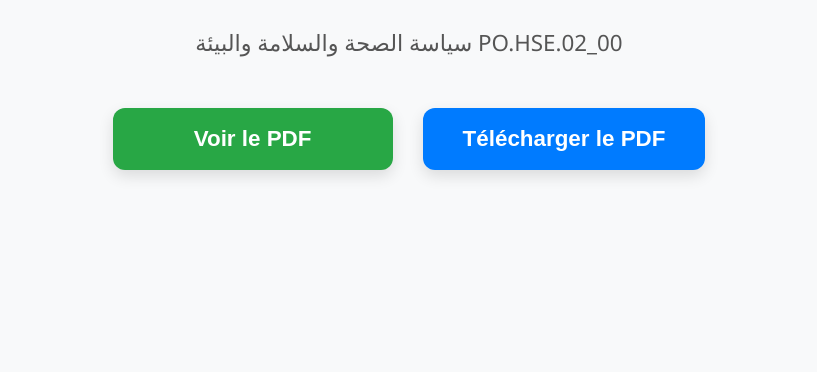
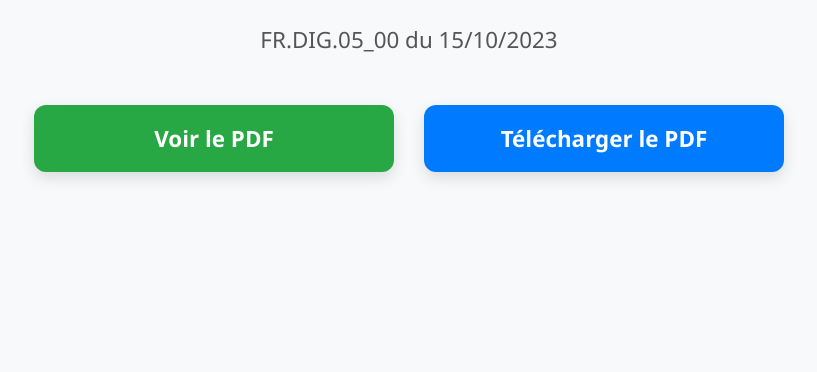
Before and after one commit to wkwtunisia/-PO.HSE.02_00, a plain HTML site: page index.html in a window 1280 px wide. Shown: the part 548-920 px from the top of the page, without its empty margins (231-1048 px from the left). Drawn offline with Linux system fonts and the light colour scheme.

Commit message:
Update index.html

```diff
--- a/index.html
+++ b/index.html
@@ -3,7 +3,8 @@
 <head>
     <meta charset="UTF-8">
     <meta name="viewport" content="width=device-width, initial-scale=1.0">
-    <title>سياسة الصحة والسلامة والبيئة </title>
+    <title>سياسة الصحة والسلامة والبيئة</title>
+
     <style>
         body {
             font-family: 'Segoe UI', Arial, sans-serif;
@@ -17,109 +18,112 @@
             justify-content: center;
             align-items: center;
         }
+
         .logo {
             max-width: 300px;
-            height: auto;
             margin-bottom: 30px;
             transition: transform 0.3s ease;
         }
+
         .logo:hover {
             transform: scale(1.05);
         }
+
         h1 {
             font-size: 2.5em;
             color: #003087;
             margin: 20px 0;
-            font-weight: 600;
         }
+
         .subtitle {
             font-size: 1.4em;
             color: #555;
             margin-bottom: 50px;
         }
+
         .buttons {
             display: flex;
+            gap: 30px;
             flex-wrap: wrap;
             justify-content: center;
-            gap: 30px;
         }
-        button {
+
+        .btn {
             padding: 18px 40px;
             font-size: 1.4em;
             font-weight: 600;
-            border: none;
             border-radius: 12px;
-            cursor: pointer;
+            text-decoration: none;
+            color: white;
             min-width: 280px;
+            display: inline-block;
             transition: all 0.3s ease;
             box-shadow: 0 6px 15px rgba(0,0,0,0.12);
         }
+
         .view-btn {
             background-color: #28a745;
-            color: white;
         }
+
         .view-btn:hover {
             background-color: #218838;
             transform: translateY(-4px);
         }
+
         .download-btn {
             background-color: #007bff;
-            color: white;
         }
+
         .download-btn:hover {
             background-color: #0056b3;
             transform: translateY(-4px);
         }
-        button a {
-            color: white;
-            text-decoration: none;
-            display: block;
-            width: 100%;
-            height: 100%;
-        }
+
         @media (max-width: 768px) {
             .logo {
                 max-width: 220px;
             }
+
             h1 {
                 font-size: 2em;
             }
+
             .subtitle {
                 font-size: 1.2em;
             }
+
             .buttons {
                 flex-direction: column;
                 width: 90%;
             }
-            button {
+
+            .btn {
                 width: 100%;
             }
         }
     </style>
 </head>
+
 <body>
-    <!-- Logo WKW Group (haute qualité SVG) -->
+
     <img src="https://www.wkw-group.com/fileadmin/templates/res/img/logo-wkw-group.svg"
          alt="Logo WKW Group"
          class="logo">
 
     <h1>سياسة الصحة والسلامة والبيئة</h1>
-    <p class="subtitle">سياسة الصحة والسلامة والبيئة PO.HSE.02_00</p>
+    <p class="subtitle">FR.DIG.05_00 du 15/10/2023</p>
 
     <div class="buttons">
-        <!-- Bouton Voir le PDF → ouvre dans un nouvel onglet (lecteur natif) -->
-        <button class="view-btn">
-            <a href="سياسة الصحة والسلامة والبيئة PO.HSE.02_00.pdf" target="_blank" rel="noopener">
-                Voir le PDF
-            </a>
-        </button>
+        <!-- View -->
+        <a href="Politique-HSE-2023.pdf" target="_blank" class="btn view-btn">
+            Voir le PDF
+        </a>
 
-        <!-- Bouton Télécharger → force le téléchargement -->
-        <button class="download-btn">
-            <a href="سياسة الصحة والسلامة والبيئة PO.HSE.02_00.pdf" download>
-                Télécharger le PDF
-            </a>
-        </button>
+        <!-- Download -->
+        <a href="Politique-HSE-2023.pdf" download class="btn download-btn">
+            Télécharger le PDF
+        </a>
     </div>
+
 </body>
 </html>
```
